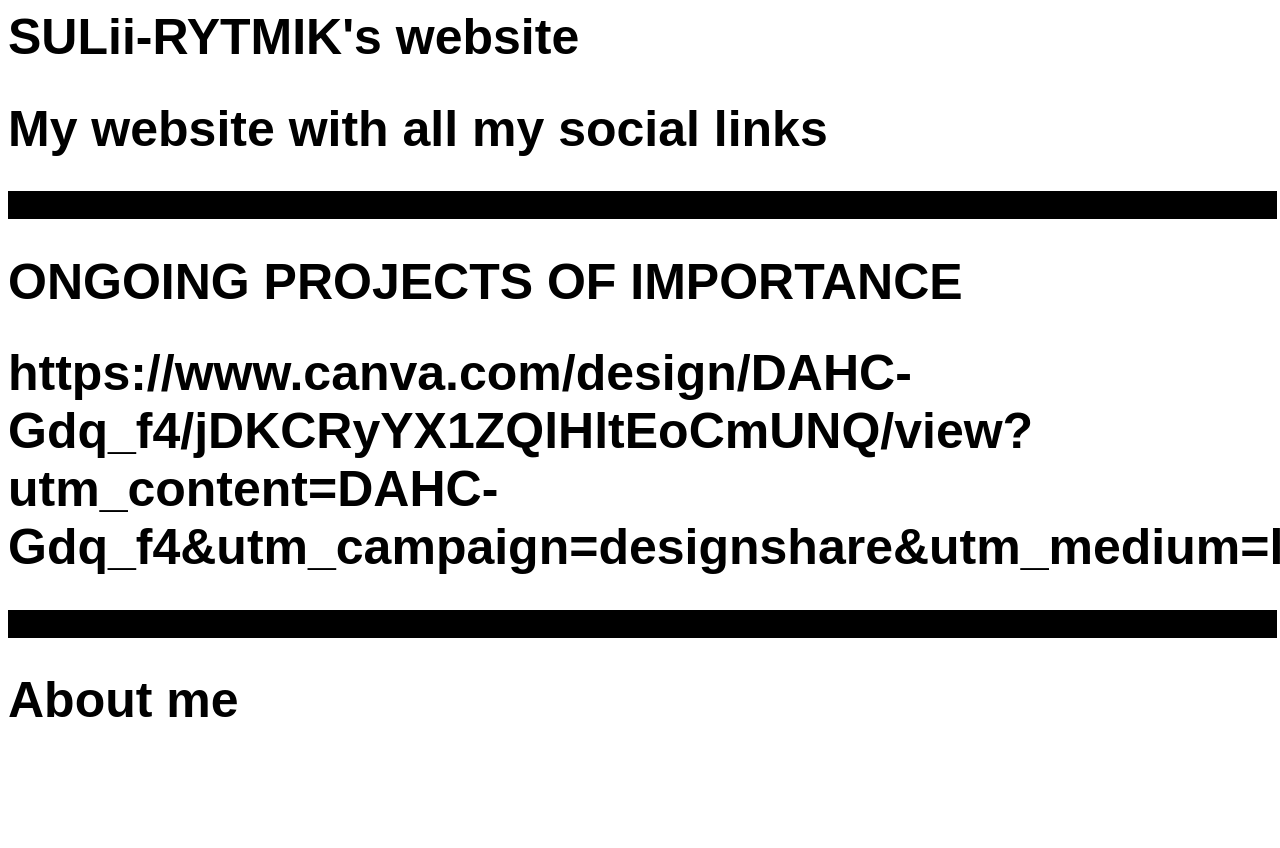
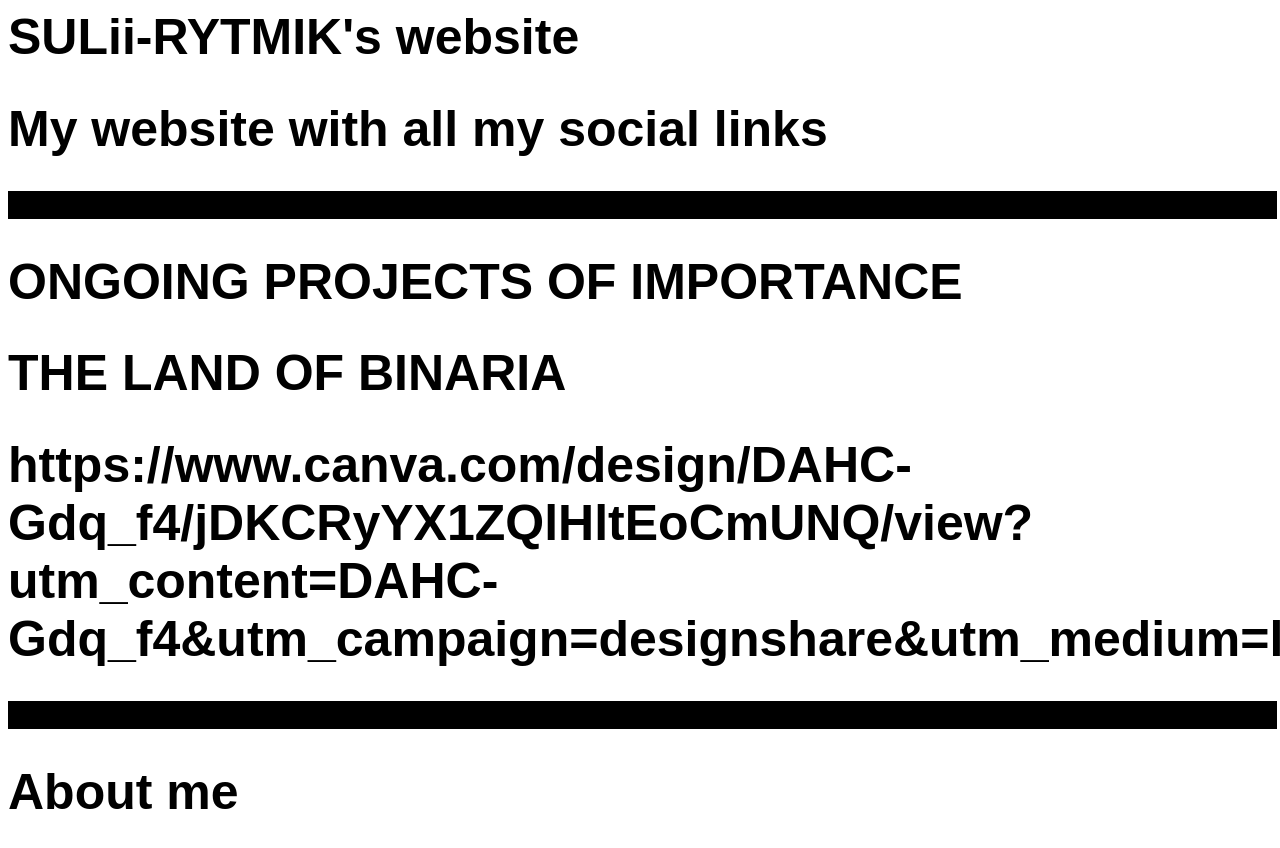
Before and after one commit to enppp/Portfolio-website, a plain HTML site: page index.html in a window 1280 px wide. Shown: the top 848 px of the page. Before the commit the page ends 800 px from the top, so only its background shows below. Drawn offline with Linux system fonts and the light colour scheme.

Commit message:
Update index.html

```diff
--- a/index.html
+++ b/index.html
@@ -14,6 +14,9 @@
 
 <h1 id="head1-2"> ONGOING PROJECTS OF IMPORTANCE </h1>
 
+
+<h1 id="head1-2"> THE LAND OF BINARIA </h1>
+
 <h1 id="head1-2"> https://www.canva.com/design/DAHC-Gdq_f4/jDKCRyYX1ZQlHltEoCmUNQ/view?utm_content=DAHC-Gdq_f4&utm_campaign=designshare&utm_medium=link2&utm_source=uniquelinks&utlId=h060e64b852 </h1>
 
 <h2 class="spacerType1"> </h2>
```
